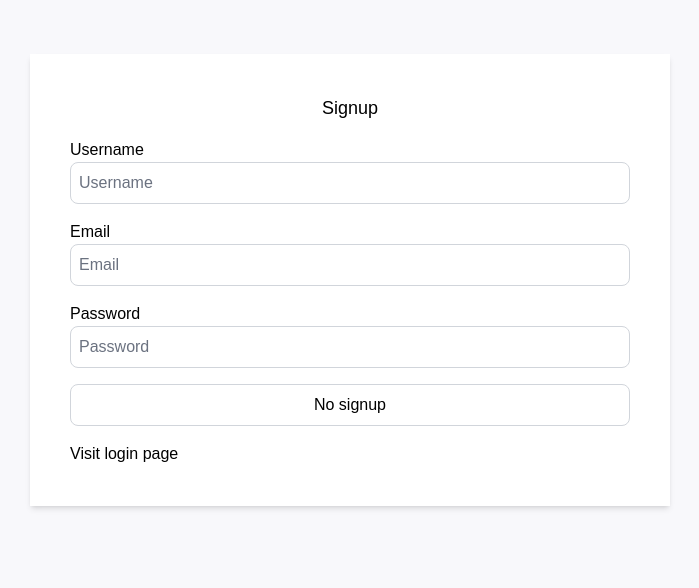
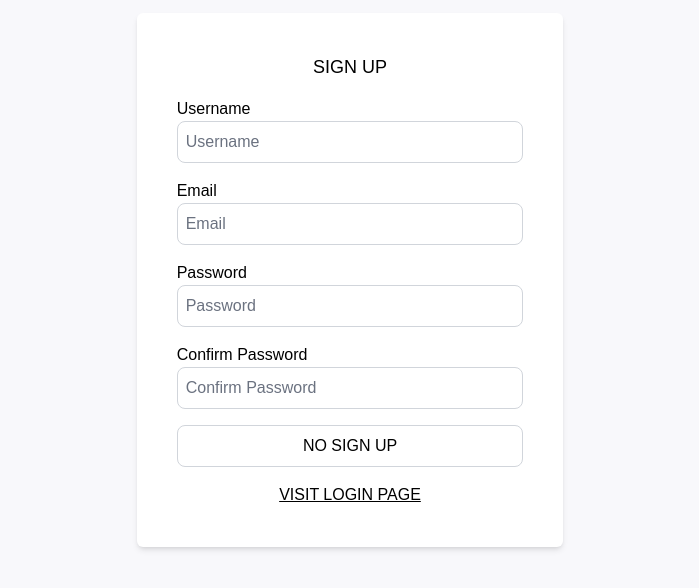
Before and after one commit to imabhi01/nextjs-assignment, a Next.js app: page /signup in a window 1280 px wide. Shown: the part 120-708 px from the top of the page, without its empty margins (290-989 px from the left). Built offline with nearby package versions, Linux system fonts and the light colour scheme.

Commit message:
login, sign up and logout fixes

```diff
--- a/src/app/login/page.tsx
+++ b/src/app/login/page.tsx
@@ -19,9 +19,11 @@ export default function LoginPage() {
     const onLogin = async () => {
         try {
             setLoading(true);
-            const response = await axios.post("/api/users/login", user);
-            toast.success('Logged in Successfully!')
-            router.push("/");
+            const response = await axios.post("/api/users/login", user)
+            .then(() => {
+                toast.success('Logged in Successfully!')
+                router.push("/");
+            });
         } catch (error:any) {
             toast.success('Logged failed!' + error.message);
         } finally{
@@ -43,12 +45,12 @@ export default function LoginPage() {
                 position="top-center"
                 reverseOrder={false}
             />
-            <div className="w-1/2 p-4 flex flex-col bg-white shadow-md px-10 py-10 m-10">
-                <h1 className="text-lg text-center mb-4">{loading ? "Processing" : "Login"}</h1>
+            <div className="w-1/3 p-4 flex flex-col bg-white rounded-md shadow-md px-10 py-10 m-10">
+                <h1 className="text-lg text-center mb-4">{loading ? "Processing" : "LOGIN"}</h1>
 
                 <label htmlFor="email">Email</label>
                 <input
-                className="p-2 border border-gray-300 rounded-lg mb-4 focus:outline-none focus:border-gray-600 text-black"
+                className="p-2 border border-gray-300 rounded-lg mb-4 text-black"
                     id="email"
                     type="text"
                     value={user.email}
@@ -57,7 +59,7 @@ export default function LoginPage() {
                     />
                 <label htmlFor="password">Password</label>
                 <input
-                className="p-2 border border-gray-300 rounded-lg mb-4 focus:outline-none focus:border-gray-600 text-black"
+                className="p-2 border border-gray-300 rounded-lg mb-4 text-black"
                     id="password"
                     type="password"
                     value={user.password}
@@ -66,8 +68,8 @@ export default function LoginPage() {
                     />
                     <button
                     onClick={onLogin}
-                    className="p-2 border border-gray-300 rounded-lg mb-4 focus:outline-none focus:border-gray-600">Login here</button>
-                    <Link href="/signup">Visit Signup page</Link>
+                    className="p-2 border border-gray-300 rounded-lg mb-4">SIGN IN</button>
+                    <Link href="/signup" className="text-center underline hover:text-gray">VISIT SIGN UP PAGE</Link>
             </div>
 
         </div>
--- a/src/app/signup/page.tsx
+++ b/src/app/signup/page.tsx
@@ -8,76 +8,98 @@ import toast, { Toaster } from 'react-hot-toast';
 export default function SignupPage() {
     const router = useRouter();
     const [user, setUser] = React.useState({
+        username: "",
         email: "",
         password: "",
-        username: "",
+        confirm_password: ""
     })
     const [buttonDisabled, setButtonDisabled] = React.useState(false);
     const [loading, setLoading] = React.useState(false);
 
     const onSignup = async () => {
+
+        if(user.email.length === 0 || user.password.length === 0 || user.username.length === 0 || user.confirm_password.length === 0) {
+            toast.error('Please fill all the required fields.');
+        }
+
         try {
             setLoading(true);
-            const response = await axios.post("/api/users/signup", user);
-            console.log("Signup success", response.data);
-            router.push("/login");
-
+            const response = await axios.post("/api/users/signup", user)
+            .then((res) => {
+                console.log(res);
+                console.log(res.data.message);
+                toast.success('Sign up Successfully!')
+                router.push("/login");
+            });
         } catch (error:any) {
-            console.log("Signup failed", error.message);
+            console.log(error.status)
+            if(error.code === 'ERR_BAD_RESPONSE'){
+                toast.error("Signup failed!");
+            };
         }finally {
             setLoading(false);
         }
     }
 
     useEffect(() => {
-        if(user.email.length > 0 && user.password.length > 0 && user.username.length > 0) {
+        if(user.email.length > 0 && user.password.length > 0 && user.username.length > 0 && user.confirm_password.length > 0) {
             setButtonDisabled(false);
         } else {
             setButtonDisabled(true);
         }
     }, [user]);
 
-
     return (
-        <div className="flex flex-col items-center justify-center min-h-screen py-2">
+        <div className="w-full h-screen flex justify-center items-center">
             <Toaster
                 position="top-center"
                 reverseOrder={false}
             />
-            <div className="w-1/2 p-4 flex flex-col bg-white shadow-md px-10 py-10 m-10">
-                <h1 className="text-lg text-center mb-4">{loading ? "Processing" : "Signup"}</h1>
+            <div className="w-1/3 p-4 flex flex-col bg-white rounded-md shadow-md px-10 py-10 m-10">
+                <h1 className="text-lg text-center mb-4">{loading ? "Processing" : "SIGN UP"}</h1>
 
                 <label htmlFor="username">Username</label>
                 <input
-                className="p-2 border border-gray-300 rounded-lg mb-4 focus:outline-none focus:border-gray-600 text-black"
+                    className="p-2 border border-gray-300 rounded-lg mb-4 text-black"
                     id="username"
                     type="text"
                     value={user.username}
                     onChange={(e) => setUser({...user, username: e.target.value})}
                     placeholder="Username"
-                    />
+                />
                 <label htmlFor="email">Email</label>
                 <input
-                className="p-2 border border-gray-300 rounded-lg mb-4 focus:outline-none focus:border-gray-600 text-black"
+                    className="p-2 border border-gray-300 rounded-lg mb-4 text-black"
                     id="email"
                     type="text"
                     value={user.email}
                     onChange={(e) => setUser({...user, email: e.target.value})}
                     placeholder="Email"
-                    />
+                />
                 <label htmlFor="password">Password</label>
                 <input
-                className="p-2 border border-gray-300 rounded-lg mb-4 focus:outline-none focus:border-gray-600 text-black"
+                    className="p-2 border border-gray-300 rounded-lg mb-4 text-black"
                     id="password"
                     type="password"
                     value={user.password}
                     onChange={(e) => setUser({...user, password: e.target.value})}
                     placeholder="Password"
-                    />
-                    <button
+                />
+                <label htmlFor="password">Confirm Password</label>
+                <input
+                    className="p-2 border border-gray-300 rounded-lg mb-4 text-black"
+                    id="confirm-password"
+                    type="password"
+                    value={user.confirm_password}
+                    onChange={(e) => setUser({...user, confirm_password: e.target.value})}
+                    placeholder="Confirm Password"
+                />
+                <button
                     onClick={onSignup}
-                    className="p-2 border border-gray-300 rounded-lg mb-4 focus:outline-none focus:border-gray-600">{buttonDisabled ? "No signup" : "Signup"}</button>
-                    <Link href="/login">Visit login page</Link>
+                    className="p-2 border border-gray-300 rounded-lg mb-4"
+                >{buttonDisabled ? "NO SIGN UP" : "SIGN UP"}
+                </button>
+                <Link href="/login" className="text-center underline hover:text-gray">VISIT LOGIN PAGE</Link>
             </div>
         </div>
     )
--- a/src/components/Content/Content.tsx
+++ b/src/components/Content/Content.tsx
@@ -102,13 +102,8 @@ export default function Content(){
                         <p className='text-sm px-2 py-2 ml-10'>1 year Ago</p>
                         <p className='text-md px-2 py-2 ml-0 pb-5'>Hello Everyone!</p>
                         <hr />
-                        <div className="flex justify-between m-2">
-                            <Image
-                                src="/profile/profile.png"
-                                width={50}
-                                height={50}
-                                alt="Picture of the author"
-                            />
+                        <div className="flex justify-between m-2 items-center">
+                            <h2 className="text-lg">&#128516;</h2>
                             <div className='flex'>
                                 <p className='px-2 py-2'>0 Comments</p>
                                 <p className='px-2 py-2'>0 Shares</p>
@@ -130,13 +125,8 @@ export default function Content(){
                         <p className='text-sm px-2 py-2 ml-10'>1 year Ago</p>
                         <p className='text-md px-2 py-2 ml-0 pb-5'>Hello Everyone!</p>
                         <hr />
-                        <div className="flex justify-between m-2">
-                            <Image
-                                src="/profile/profile.png"
-                                width={50}
-                                height={50}
-                                alt="Picture of the author"
-                            />
+                        <div className="flex justify-between m-2 items-center">
+                            <h2 className="text-lg">&#128516;</h2>
                             <div className='flex'>
                                 <p className='px-2 py-2'>0 Comments</p>
                                 <p className='px-2 py-2'>0 Shares</p>
--- a/src/components/Logout/Logout.tsx
+++ b/src/components/Logout/Logout.tsx
@@ -7,11 +7,12 @@ export default function Logout(){
     const router = useRouter()
     function logout(){
         try {
-            axios.get('/api/users/logout')
-            toast.success('Successfully logged out!')
-            router.push('/login')
+            axios.get('/api/users/logout').then(async() => {
+                toast.success('Successfully logged out!')
+                router.push('/login');
+            });
         } catch (error:any) {
-            console.log(error.message);
+            toast.error(error.message);
         }
     }
 
```
